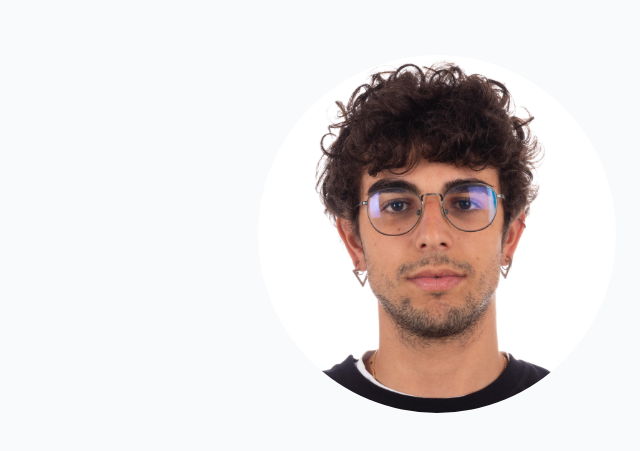
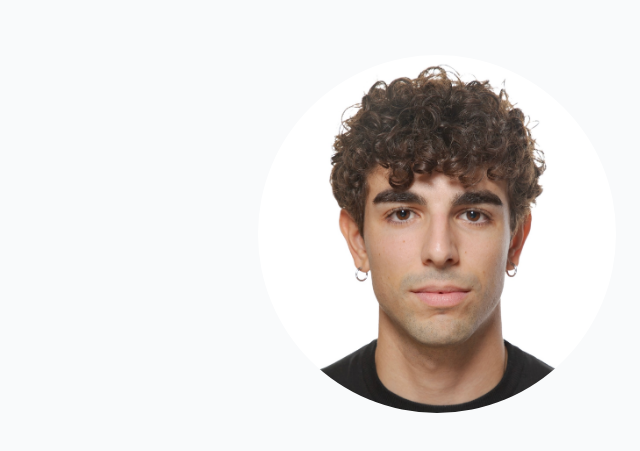
Before and after one commit to davidecondoluci/davidecondoluci.com, a React (Vite) app: page / in a window 1280 px wide. Shown: the part 985-1436 px from the top of the page, without its empty margins (640-1280 px from the left). Built offline with nearby package versions, Linux system fonts and the light colour scheme.

Commit message:
new photo and CV

```diff
--- a/src/pages/About.jsx
+++ b/src/pages/About.jsx
@@ -28,7 +28,9 @@
         const clean = word.replace(/[^a-zA-Z]/g, "").toLowerCase();
         const isAccent = ACCENT_WORDS.has(clean);
         const trailingPunct = word.match(/[^a-zA-Z]+$/)?.[0] ?? "";
-        const wordText = trailingPunct ? word.slice(0, -trailingPunct.length) : word;
+        const wordText = trailingPunct
+          ? word.slice(0, -trailingPunct.length)
+          : word;
         const inner = isAccent
           ? `<span style="font-family:'Fraunces 72pt',serif;font-style:italic;font-weight:300">${wordText}</span>${trailingPunct}`
           : word;
@@ -99,7 +101,7 @@
           <img
             src="/img/photo.jpg"
             alt="Davide Condoluci"
-            className="object-cover object-center w-full h-full"
+            className="object-cover object-top w-full h-full"
           />
         </div>
       </div>
@@ -122,7 +124,7 @@
             <img
               src="/img/photo.jpg"
               alt="Davide Condoluci"
-              className="object-cover object-center w-full h-full"
+              className="object-cover object-top w-full h-full"
             />
           </div>
         </div>
```
Also changed, not shown: public/img/photo.jpg, 1 other file (tests, documents, lock files or other folders).
